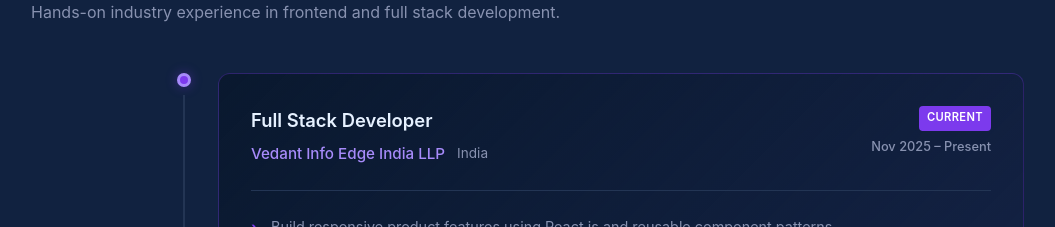
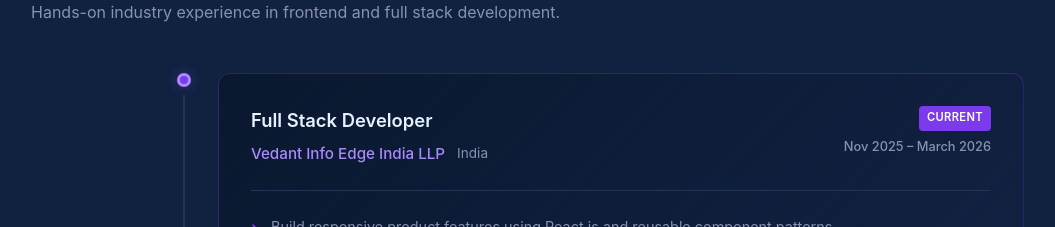
Before and after one commit to Shirkesneha22/SnehaShirke-Portfolio, a React (Create React App) app: page / in a window 1280 px wide. Shown: the part 4540-4767 px from the top of the page, without its empty margins (41-1096 px from the left). Built offline with nearby package versions, Linux system fonts and the light colour scheme.

Commit message:
Update Experience.jsx

```diff
--- a/src/components/Experience.jsx
+++ b/src/components/Experience.jsx
@@ -1,7 +1,7 @@
 import { motion } from 'framer-motion';
 import '../styles/experience.css';
 const experiences = [
-  { role: 'Full Stack Developer', company: 'Vedant Info Edge India LLP', location: 'India', date: 'Nov 2025 – Present', current: true, description: ['Build responsive product features using React.js and reusable component patterns.', 'Develop Python-backed REST APIs and connect frontend workflows to data services.', 'Support AWS-ready deployment practices and collaborative Agile delivery.', 'Contribute across feature planning, implementation, testing, and iteration.'], tech: ['React.js', 'Python', 'REST APIs', 'AWS', 'Agile', 'Git'] },
+  { role: 'Full Stack Developer', company: 'Vedant Info Edge India LLP', location: 'India', date: 'Nov 2025 – March 2026', current: true, description: ['Build responsive product features using React.js and reusable component patterns.', 'Develop Python-backed REST APIs and connect frontend workflows to data services.', 'Support AWS-ready deployment practices and collaborative Agile delivery.', 'Contribute across feature planning, implementation, testing, and iteration.'], tech: ['React.js', 'Python', 'REST APIs', 'AWS', 'Agile', 'Git'] },
   { role: 'Web Developer', company: 'BDIGITAU', location: 'Pune', date: 'Oct 2025 – Nov 2025', description: ['Built and maintained responsive client-facing web pages.', 'Implemented interface improvements and ensured cross-browser usability.'], tech: ['HTML', 'CSS', 'JavaScript', 'React.js', 'Git'] },
   { role: 'React.js Developer', company: 'Nearby Rooms', location: 'Pune', date: 'Jan 2025 – Jun 2025', description: ['Developed reusable React components from product designs.', 'Integrated frontend experiences with backend APIs and maintained clean, performant code.'], tech: ['React.js', 'JavaScript', 'HTML', 'CSS', 'REST APIs', 'Git'] },
 ];
```
